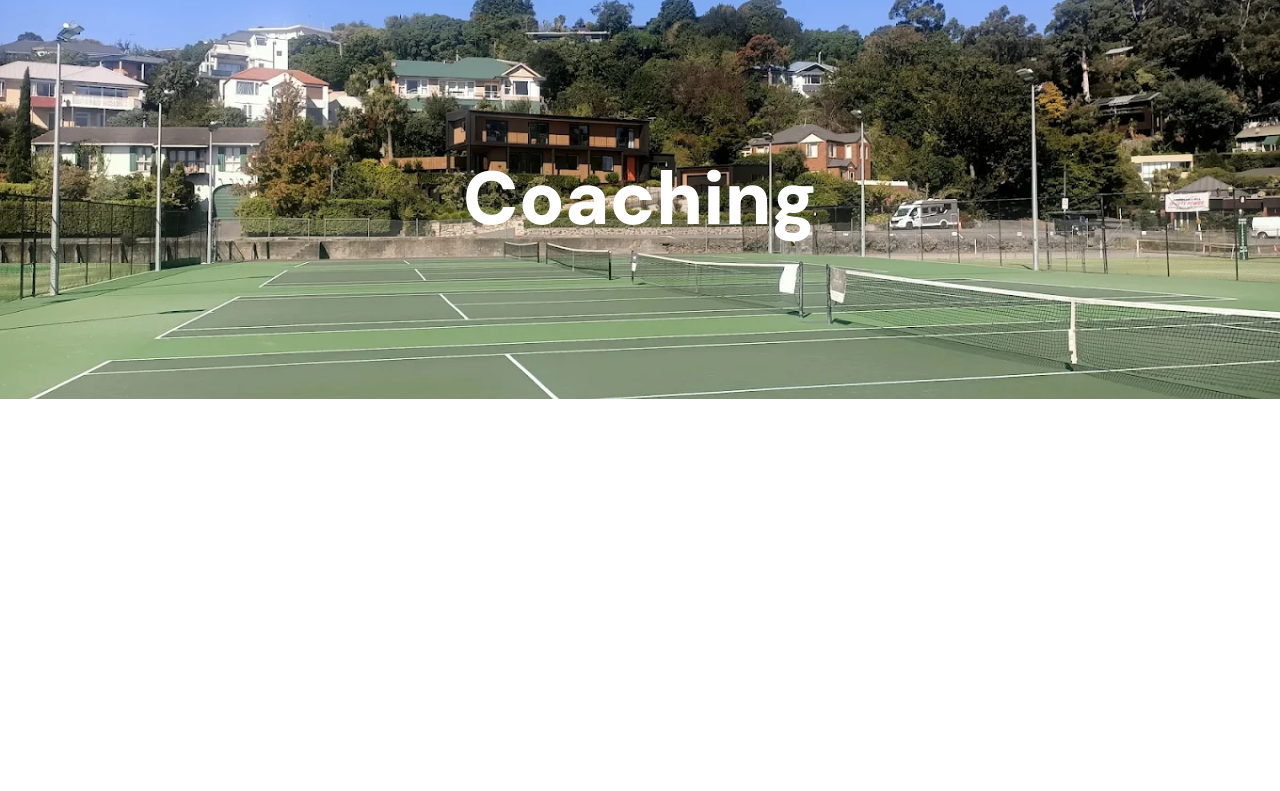
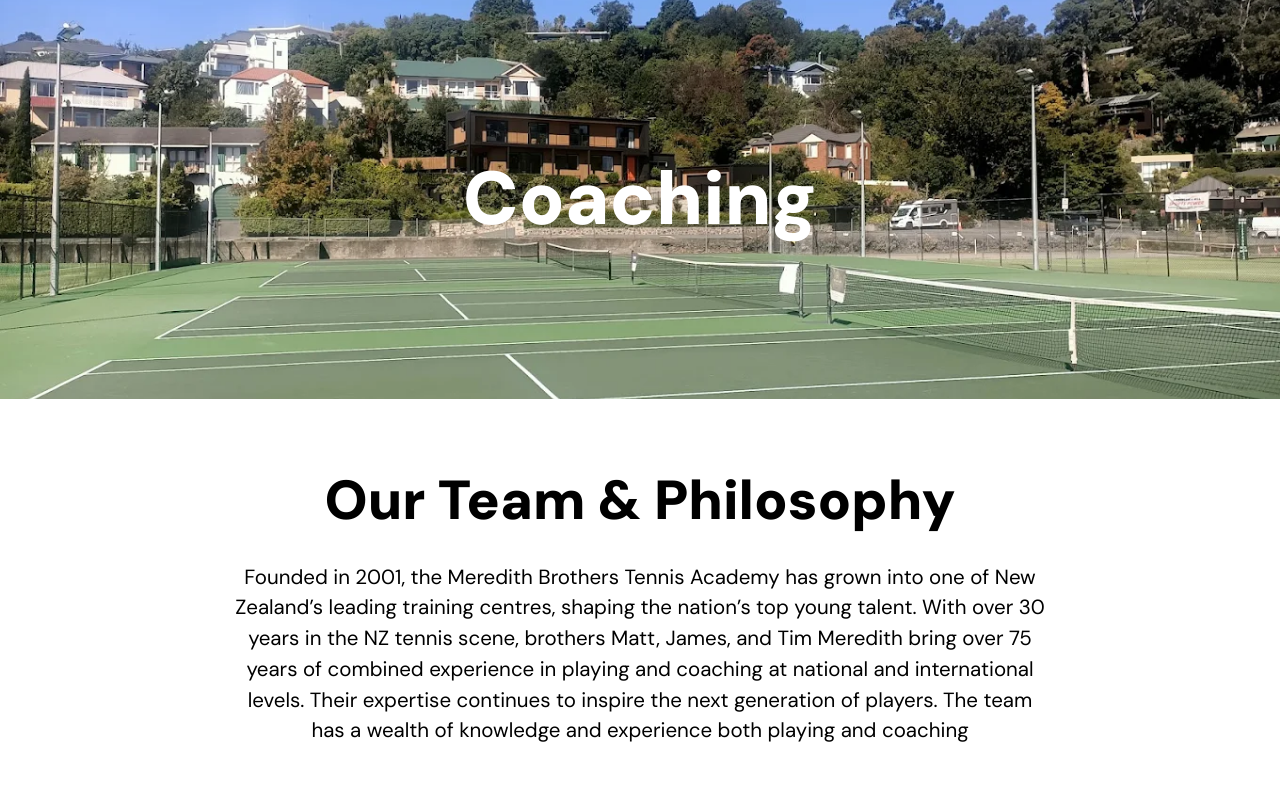
Before and after one commit to NikitaSidaway/Tennis-app, a Flask app: page /coaching in a window 1280 px wide. Shown: the part 51-842 px from the top of the page. Before the commit the page ends 450 px from the top, so only its background shows below. Run offline with Flask 3, Linux system fonts and the light colour scheme.

Commit message:
Added Our Team & Philosophy to coaching page

```diff
--- a/templates/coaching.html
+++ b/templates/coaching.html
@@ -8,7 +8,10 @@
     </div>
   </div>
 
-
+  <div class="onecoloumn">
+    <h2>Our Team & Philosophy</h2>
+    <p>Founded in 2001, the Meredith Brothers Tennis Academy has grown into one of New Zealand’s leading training centres, shaping the nation’s top young talent. With over 30 years in the NZ tennis scene, brothers Matt, James, and Tim Meredith bring over 75 years of combined experience in playing and coaching at national and international levels. Their expertise continues to inspire the next generation of players. The team has a wealth of knowledge and experience both playing and coaching</p>
+  </div>
 
 </div>
 
```
